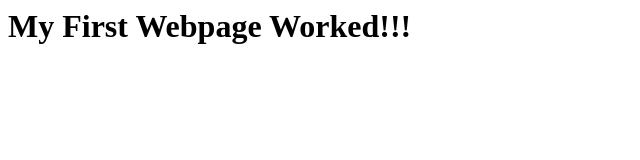
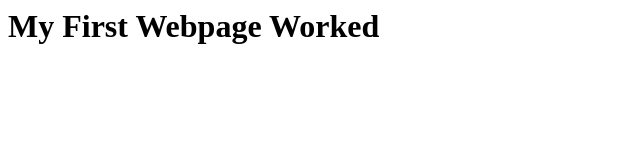
Before and after one commit to emmillient/dwdd1600, a plain HTML site: page 01test/index.html in a window 1280 px wide. Shown: the full height of the page, 0-640 px from the left. Drawn offline with Linux system fonts and the light colour scheme.

Commit message:
Made Changes to Title

```diff
--- a/01test/index.html
+++ b/01test/index.html
@@ -2,6 +2,6 @@
     <head>
     </head>
     <body>
-        <h1>My First Webpage Worked!!!</h1>
+        <h1>My First Webpage Worked</h1>
     </body>
 </html>
```
